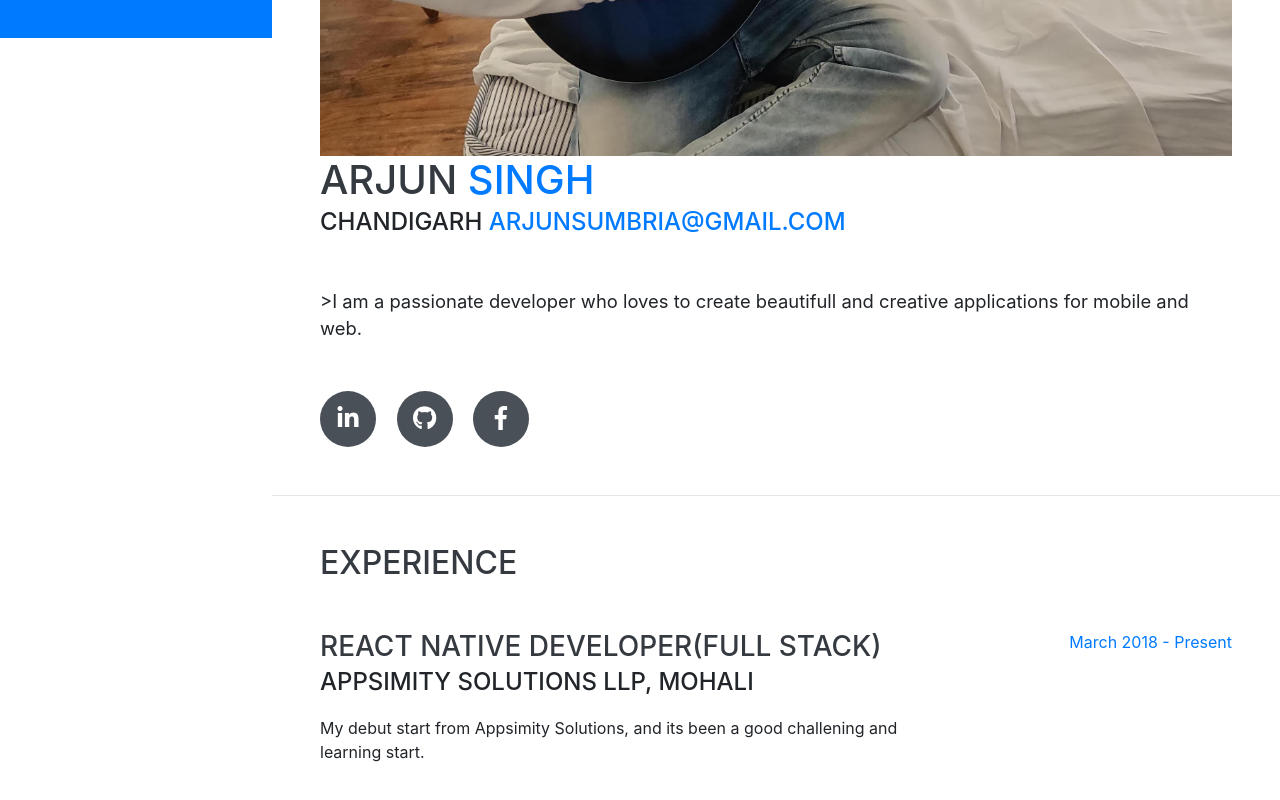
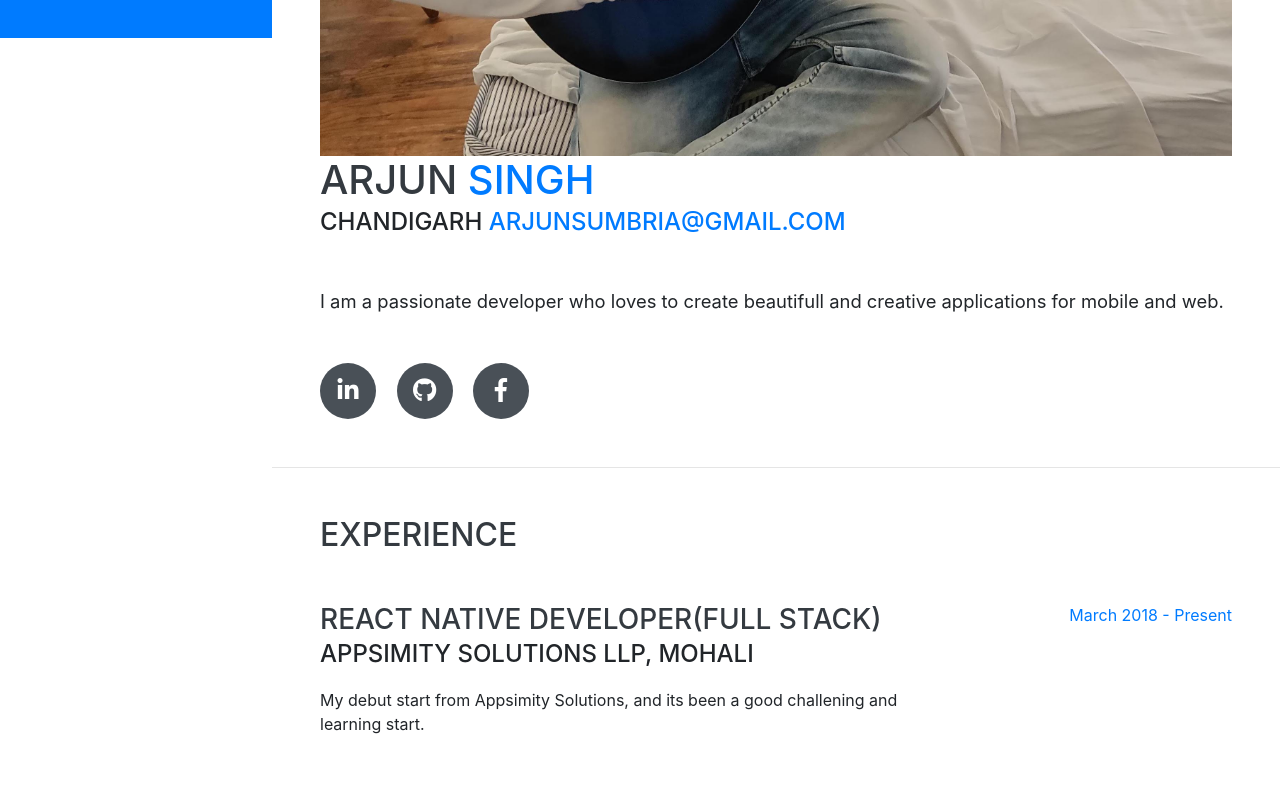
Before and after one commit to 1rjun/arjun.singh.io, a website with bundled scripts: page index.html in a window 1280 px wide. Shown: the part 762-1562 px from the top of the page. Built offline with nearby package versions, Linux system fonts and the light colour scheme; a web font is replaced by a local one.

Commit message:
content bug fix

```diff
--- a/index.html
+++ b/index.html
@@ -67,7 +67,7 @@
         <div class="subheading mb-5">Chandigarh
           <a href="mailto:name@email.com">arjunsumbria@gmail.com</a>
         </div>
-        <p class="lead mb-5">>I am a passionate developer who loves to create beautifull and creative applications for mobile and web.</p>
+        <p class="lead mb-5">I am a passionate developer who loves to create beautifull and creative applications for mobile and web.</p>
         <div class="social-icons">
           <a href="https://www.linkedin.com/in/arjun-singh-197662b6/">
             <i class="fab fa-linkedin-in"></i>
```
